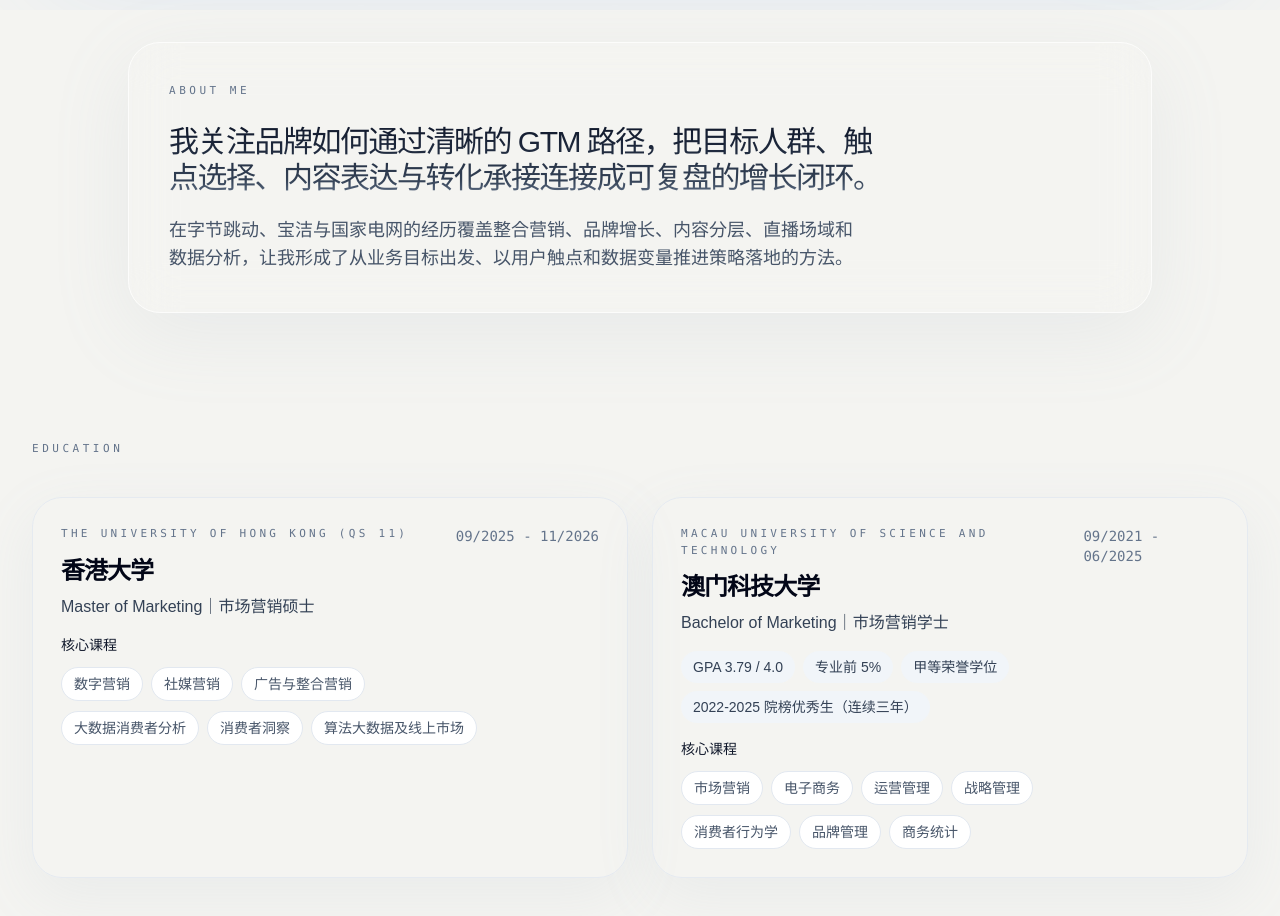
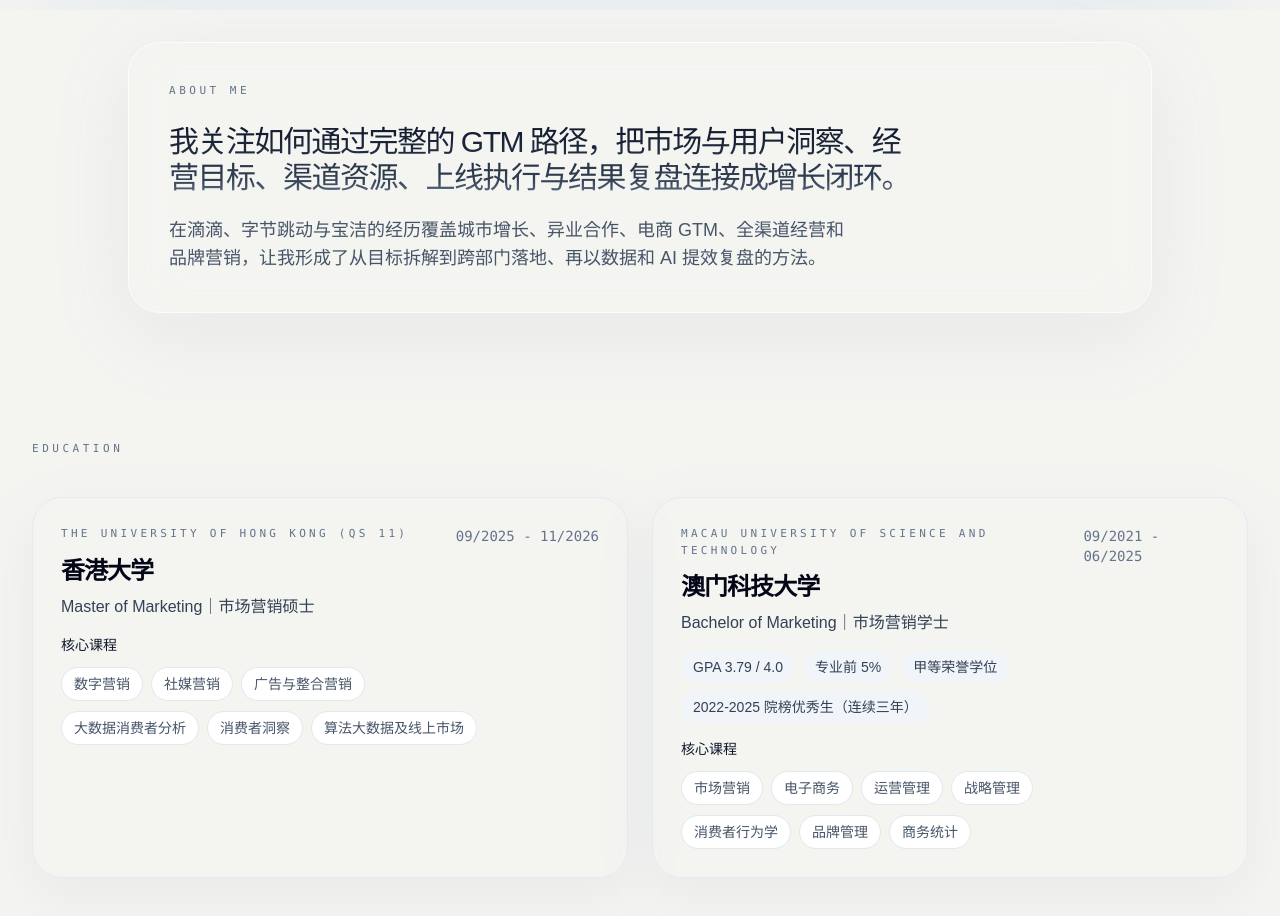
Before and after one commit to kexi-pixel/personal-profile, a Next.js app: page / in a window 1280 px wide. Shown: the part 1020-1936 px from the top of the page. Built offline with nearby package versions, Linux system fonts and the light colour scheme.

Commit message:
Update about copy for GTM experience

```diff
--- a/src/components/About.tsx
+++ b/src/components/About.tsx
@@ -10,10 +10,10 @@ export function About() {
           </p>
           <div className="space-y-5 text-slate-700">
             <p className="max-w-4xl bg-[linear-gradient(180deg,#0f172a_0%,#334155_78%,#64748b_100%)] bg-clip-text text-2xl font-medium leading-[1.5] tracking-[-0.05em] text-transparent sm:text-3xl [text-wrap:balance]">
-              我关注品牌如何通过清晰的 GTM 路径，把目标人群、触点选择、内容表达与转化承接连接成可复盘的增长闭环。
+              我关注如何通过完整的 GTM 路径，把市场与用户洞察、经营目标、渠道资源、上线执行与结果复盘连接成增长闭环。
             </p>
             <p className="max-w-4xl text-base leading-8 text-slate-600 sm:text-lg [text-wrap:balance]">
-              在字节跳动、宝洁与国家电网的经历覆盖整合营销、品牌增长、内容分层、直播场域和数据分析，让我形成了从业务目标出发、以用户触点和数据变量推进策略落地的方法。
+              在滴滴、字节跳动与宝洁的经历覆盖城市增长、异业合作、电商 GTM、全渠道经营和品牌营销，让我形成了从目标拆解到跨部门落地、再以数据和 AI 提效复盘的方法。
             </p>
           </div>
         </div>
```
